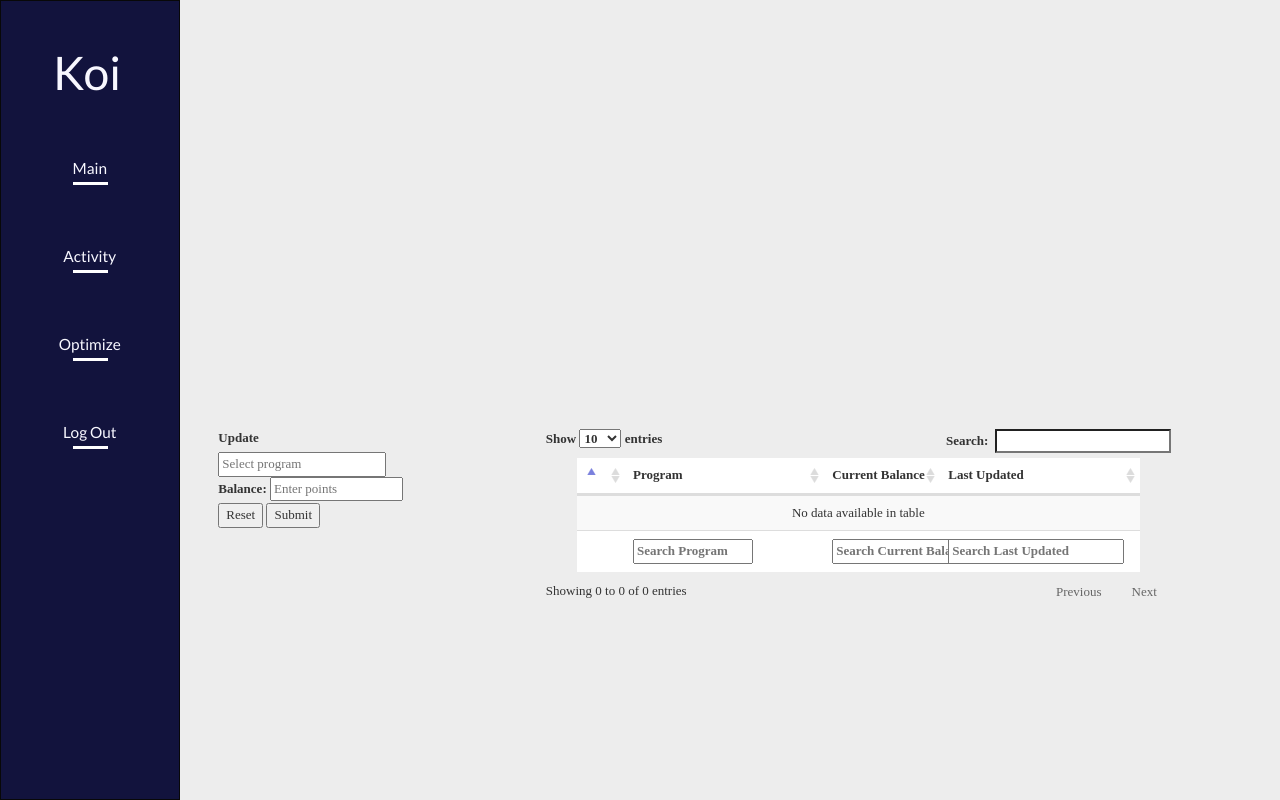
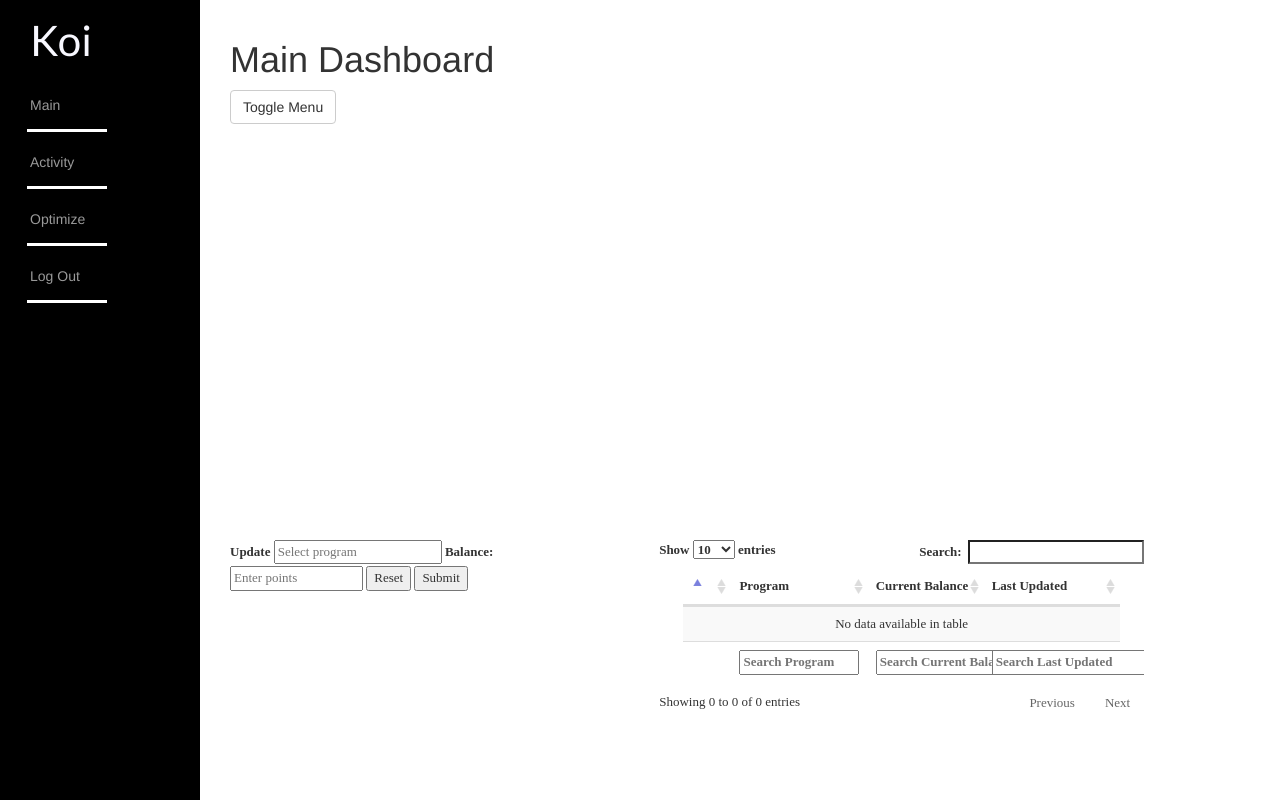
Before and after one commit to linvivian7/koi, a Flask app: page /dashboard in a window 1280 px wide. Run offline with Flask 2, Linux system fonts and the light colour scheme; the visitor is signed in with stand-in values (Sample User, id 1); data comes from the database, SQL or seed files in the repository; data that the repository does not hold is empty; some libraries are stand-ins or nearby versions.

Commit message:
Modified dashboard

```diff
--- a/server.py
+++ b/server.py
@@ -95,7 +95,7 @@ def register_user():
                     flash("You're registered!")
                     session["user"] = user.user_id
 
-                    return redirect("/")
+                    return redirect("/dashboard")
 
                 else:
                     flash("Please enter a valid email!")
--- a/static/css/D3.css
+++ b/static/css/D3.css
@@ -43,3 +43,24 @@ d3-tip {
   top: 10px;
   left: 0;
 }
+
+/*home*/
+
+#home-d3-div {
+  display: inline-block;
+  position: relative;
+  width: 100%;
+  padding-bottom: 40%; /* aspect ratio */
+  vertical-align: top;
+  overflow: hidden;
+  margin-top: 8%;
+  text-align: center;
+  font-family: 'Work Sans', sans-serif;
+  font-size: 70px;
+}
+
+#home_d3 {
+  margin-left: 20%;
+  margin-top: 8%;
+  border: 1px solid #000000;
+}
--- a/static/css/styles.css
+++ b/static/css/styles.css
@@ -1,11 +1,17 @@
 /* landing page */
+
+
+.row {
+    margin-right: auto;
+    margin-left: auto;
+}
 
 html {
   overflow-y: scroll;
   overflow-x: hidden;
 }
 
-.header {
+.intro-header {
   display: table;
   position: relative;
   width: 100%;
@@ -197,14 +230,6 @@ label.error {
 
 /*main dashboard */
 
-body {
-  background-color: #EDEDED;
-}
-
-.navbar-inverse .navbar-brand {
-  color: ghostwhite;
-  margin: 1em .5em 1em .8em;
-}
 
 a.navbar-brand {
   font-size: 3em;
@@ -329,3 +354,130 @@ datalist {
 .Timestamp-search {
   width: 130px;
 }
+
+
+/* side nav */
+
+/*!
+ * Start Bootstrap - Simple Sidebar HTML Template (http://startbootstrap.com)
+ * Code licensed under the Apache License v2.0.
+ * For details, see http://www.apache.org/licenses/LICENSE-2.0.
+ */
+
+/* Toggle Styles */
+
+#wrapper {
+    padding-left: 0;
+    -webkit-transition: all 0.5s ease;
+    -moz-transition: all 0.5s ease;
+    -o-transition: all 0.5s ease;
+    transition: all 0.5s ease;
+}
+
+#wrapper.toggled {
+    padding-left: 180px;
+}
+
+#sidebar-wrapper {
+    z-index: 1000;
+    position: fixed;
+    left: 180px;
+    width: 0;
+    height: 100%;
+    margin-left: -180px;
+    overflow-y: auto;
+    background: #000;
+    -webkit-transition: all 0.5s ease;
+    -moz-transition: all 0.5s ease;
+    -o-transition: all 0.5s ease;
+    transition: all 0.5s ease;
+}
+
+#wrapper.toggled #sidebar-wrapper {
+    width: 180px;
+}
+
+#page-content-wrapper {
+    width: 100%;
+    position: absolute;
+    padding: 15px;
+}
+
+#wrapper.toggled #page-content-wrapper {
+    position: absolute;
+    margin-right: -180px;
+}
+
+/* Sidebar Styles */
+
+.sidebar-nav {
+    position: absolute;
+    top: 0;
+    width: 180px;
+    margin: 0;
+    padding: 0;
+    list-style: none;
+}
+
+.sidebar-nav li {
+    text-indent: 20px;
+    line-height: 40px;
+}
+
+.sidebar-nav li a {
+    display: block;
+    text-decoration: none;
+    color: #999999;
+    margin: 10px;
+}
+
+.sidebar-nav li a:hover {
+    text-decoration: none;
+    color: #fff;
+    background: rgba(255,255,255,0.2);
+}
+
+.sidebar-nav li a:active,
+.sidebar-nav li a:focus {
+    text-decoration: none;
+}
+
+.sidebar-nav > .sidebar-brand {
+    font-size: 3em;
+    font-family: 'Lato', sans-serif;
+    height: 65px;
+    line-height: 60px;
+}
+
+.sidebar-nav > .sidebar-brand a {
+    color: ghostwhite;
+}
+
+
+@media(min-width:768px) {
+    #wrapper {
+        padding-left: 180px;
+    }
+
+    #wrapper.toggled {
+        padding-left: 0;
+    }
+
+    #sidebar-wrapper {
+        width: 200px;
+    }
+
+    #wrapper.toggled #sidebar-wrapper {
+        width: 0;
+    }
+
+    #page-content-wrapper {
+        padding: 20px;
+        position: relative;
+    }
+
+    #wrapper.toggled #page-content-wrapper {
+        position: relative;
+        margin-right: 0;
+    }
+}
--- a/static/js/homepage.js
+++ b/static/js/homepage.js
@@ -96,4 +96,8 @@ $(document).ready(function() {
 
     $("#login-btn").on('click', validateForm);
 
+    $("#dashboard-btn").on('click', function () {
+        $(location).attr('href', '/dashboard');
+    });
+
 });
--- a/static/js/userD3.js
+++ b/static/js/userD3.js
@@ -1,18 +1,14 @@
 $(document).ready(function(){
 
-    var url = "/dynamic-d3.json";
+    var url = "/custom-d3.json";
 
     var dispatcher = d3.dispatch('jsonLoad');
 
     $("a").on('click', function() {
-        if (window.location.href === "http://localhost:5000/dashboard") {
+        if (this.href !== "http://localhost:5000/dashboard#menu-toggle") {
            $("#user_d3").remove();
         }
     });
-
-   $('a[href="#visual"]').on("click", (function(){
-       renderD3(url);
-   }));
 
     $(window).on('load',function(){
         if ((window.location.href === "http://localhost:5000/dashboard") ||
--- a/templates/base.html
+++ b/templates/base.html
@@ -25,6 +25,7 @@
     <script src="/static/bootstrap-3.3.4/js/bootstrap.min.js"></script>
     <link rel="stylesheet"
           href="https://fonts.googleapis.com/css?family=Lato" >
+    <link href="https://fonts.googleapis.com/css?family=Work+Sans" rel="stylesheet">
     <link rel="stylesheet" href="/static/css/styles.css"/>
 
 </head>
--- a/templates/dashboard.html
+++ b/templates/dashboard.html
@@ -7,36 +7,36 @@
 {% endblock%}}
 
 {% block body %}
-  <div class="dashboard-wrapper">
-    <div class="row">
-      <div class="navbar navbar-inverse navbar-fixed-left">
+   <div id="wrapper">
 
-        <a class="navbar-brand" href="/dashboard">Koi</a>
-
-      <ul class="nav navbar-nav">
+        <!-- Sidebar -->
+        <div id="sidebar-wrapper">
+            <ul class="sidebar-nav">
+                <li class="sidebar-brand"><a href="/">Koi</a></li>
                 <li><a href="/dashboard">Main<span></span></a></li>
                 <li><a href="/activity">Activity<span></span></a></li>
                 <li><a href="/optimize">Optimize<span></span></a></li>
                 <li><a href="/logout">Log Out<span></span></a></li>
             </ul>
+        </div>
+        <!-- /#sidebar-wrapper -->
 
-      </div>
-    </div>
-  </div>
+        <!-- Page Content -->
+        <div id="page-content-wrapper">
+            <div class="container-fluid">
+                <div class="row">
+                    <div class="col-xs-12">
 
+                        <h1>Main Dashboard</h1>
+                        <a href="#menu-toggle" class="btn btn-default" id="menu-toggle">Toggle Menu</a>
 
-  <div>
-    <div class="row">
-        <section class="col-xs-9 col-xs-offset-2 d3-section">
                         <div id="d3-div"></div>
                         <script src="/static/js/userD3.js"></script>
 
-        </section>
                 </div>
-
                 <div class="row">
 
-      <section class="col-xs-2 col-xs-offset-2">
+      <section class="col-xs-4">
 
         <form id="update-balance-form" method="POST" autocomplete="off">
 
@@ -97,5 +97,18 @@
   </div>
 <script src="/static/js/dashboard_update.js"></script>
 
+            </div>
+        </div>
+        <!-- /#page-content-wrapper -->
+
+    </div>
+    <!-- /#wrapper -->
+     <!-- Menu Toggle Script -->
+    <script>
+    $("#menu-toggle").click(function(e) {
+        e.preventDefault();
+        $("#wrapper").toggleClass("toggled");
+    });
+    </script>
 
 {% endblock%}}
```
Also changed, not shown: other parts of static/css/styles.css (+37 -10 lines), templates/activity.html (+27 -14 lines), templates/homepage.html (+27 -5 lines), templates/register.html (+18 -8 lines). Lines whose indentation alone changed are shown as unchanged.
